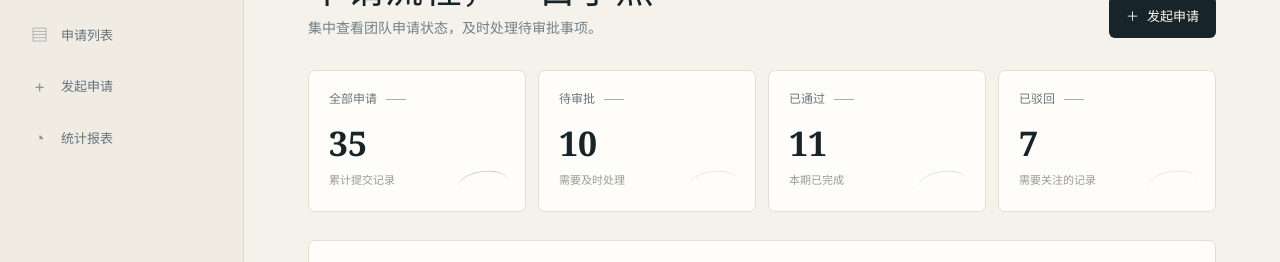
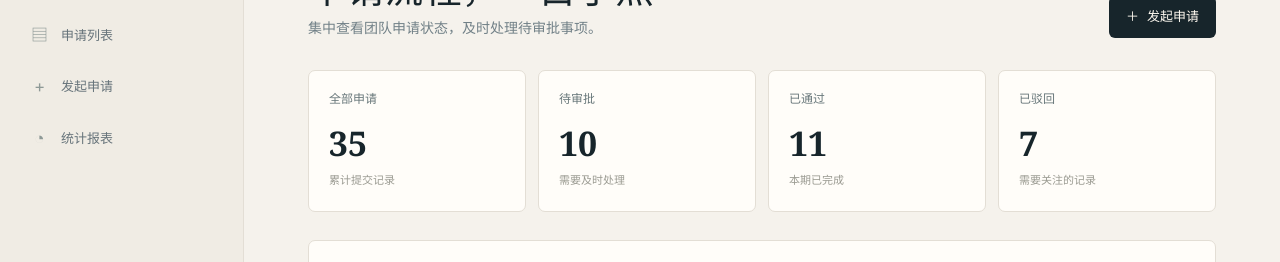
Before and after one commit to SotinaGuo/flow-hub, a SvelteKit app: page / in a window 1280 px wide. Shown: the part 177-439 px from the top of the page. Built offline with nearby package versions, Linux system fonts and the light colour scheme.

Commit message:
fix: simplify metrics and filter styles

```diff
--- a/src/lib/components/application/MetricCard.svelte
+++ b/src/lib/components/application/MetricCard.svelte
@@ -8,7 +8,7 @@
 </script>
 
 <article class={`metric-card accent-${accent}`}>
-	<div class="metric-label">{label}<span class="metric-line"></span></div>
+	<div class="metric-label">{label}</div>
 	<strong class="metric-value">{value}</strong>
 	<span class="metric-detail">{detail}</span>
 </article>
--- a/src/routes/layout.css
+++ b/src/routes/layout.css
@@ -270,23 +270,10 @@ textarea:focus-visible {
 .metric-card {
 	position: relative;
 	min-height: 142px;
-	overflow: hidden;
 	border: 1px solid var(--line);
 	border-radius: 7px;
 	background: var(--paper);
 	padding: 19px 20px;
-}
-.metric-card::after {
-	position: absolute;
-	right: 17px;
-	bottom: 15px;
-	width: 50px;
-	height: 25px;
-	border-top: 1px solid currentColor;
-	border-radius: 50%;
-	content: '';
-	opacity: 0.23;
-	transform: rotate(-8deg);
 }
 .accent-ink {
 	color: var(--ink);
@@ -301,17 +288,8 @@ textarea:focus-visible {
 	color: var(--gold);
 }
 .metric-label {
-	display: flex;
-	align-items: center;
-	gap: 9px;
 	color: #68777a;
 	font-size: 12px;
-}
-.metric-line {
-	width: 20px;
-	height: 1px;
-	background: currentColor;
-	opacity: 0.6;
 }
 .metric-value {
 	display: block;
@@ -492,6 +470,9 @@ textarea:focus-visible {
 }
 .filter-field select {
 	min-width: 150px;
+	padding: 10px 38px 10px 12px;
+	font-size: 14px;
+	line-height: 1.3;
 }
 .filter-spacer {
 	flex: 1;
```
